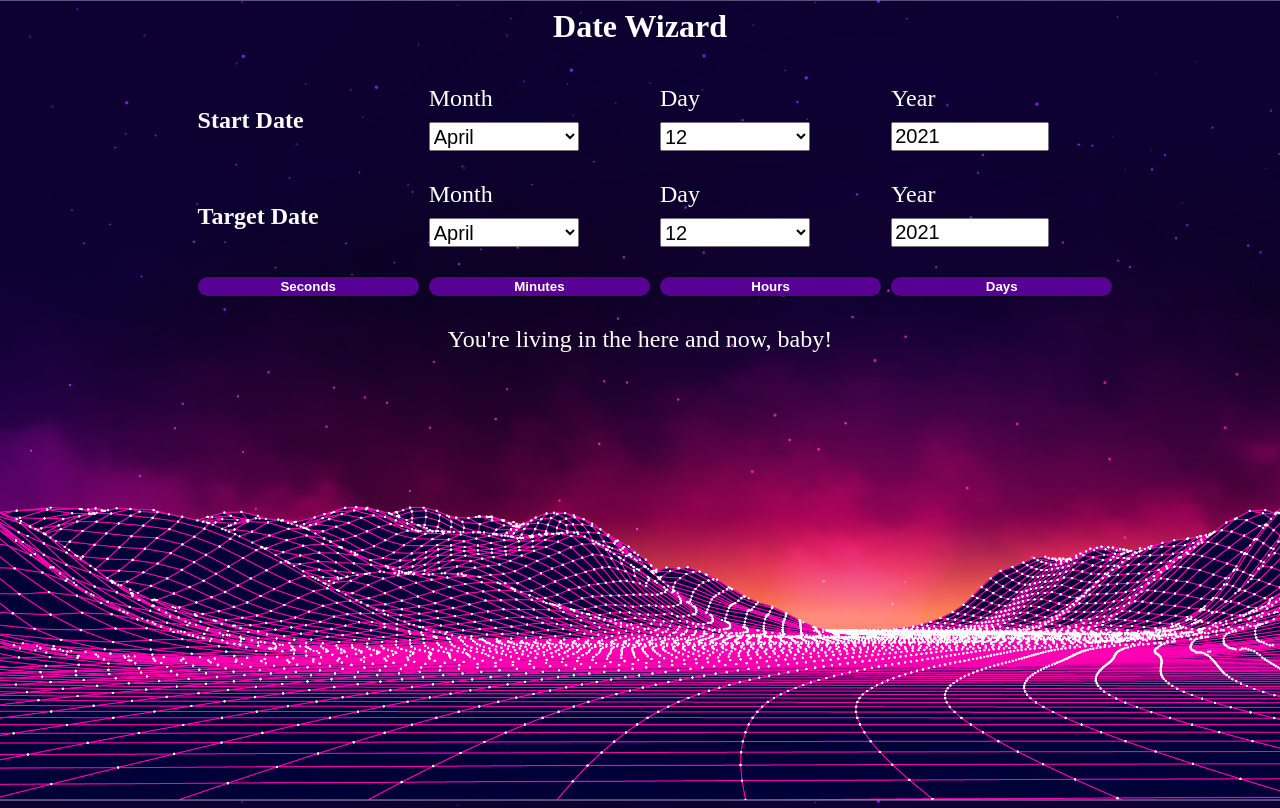
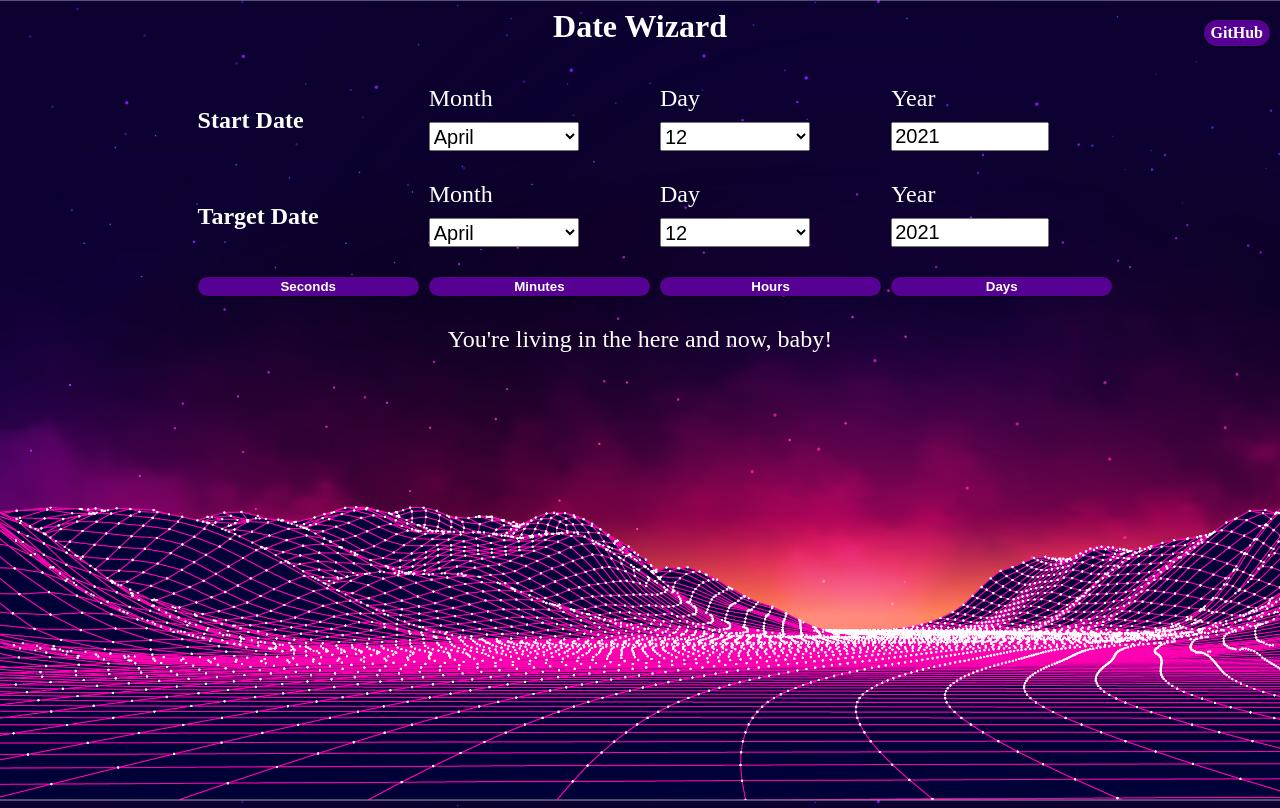
Before and after one commit to nsfrahmann/Date-Picker, a plain HTML site: page index.html in a window 1280 px wide. Drawn offline with nearby package versions, Linux system fonts and the light colour scheme.

Commit message:
github link

```diff
--- a/css/main.css
+++ b/css/main.css
@@ -63,7 +63,7 @@ h3 {
     margin-top: -30px;
 }
 
-button {
+a, button {
     background-color: #570094;
     color: #fff;
     font-weight: 600;
@@ -73,12 +73,12 @@ button {
     border: none;
 }
 
-button:active {
+a:active, button:active {
     transform: scale(.97);
     outline: none;
 }
 
-button:focus {
+a:focus, button:focus {
     outline: none;
 }
 
@@ -150,3 +150,13 @@ button:focus {
 .hide {
     display:none;
 }
+
+.github {
+    text-decoration: none;
+    position: absolute;
+    top: 20px;
+    right: 10px;
+    padding: 4px;
+    padding-left: 7px;
+    padding-right: 7px;
+}
--- a/index.html
+++ b/index.html
@@ -11,6 +11,7 @@
     <!--Styles End-->
 </head>
 <body>
+    <a href="https://github.com/nsfrahmann/Date-Picker" target="_blank" class="github">GitHub</a>
     <h1>Date Wizard</h1>
     <!--First Date Field-->
     <div class="select-date">
```
Also changed, not shown: 1 other file.
